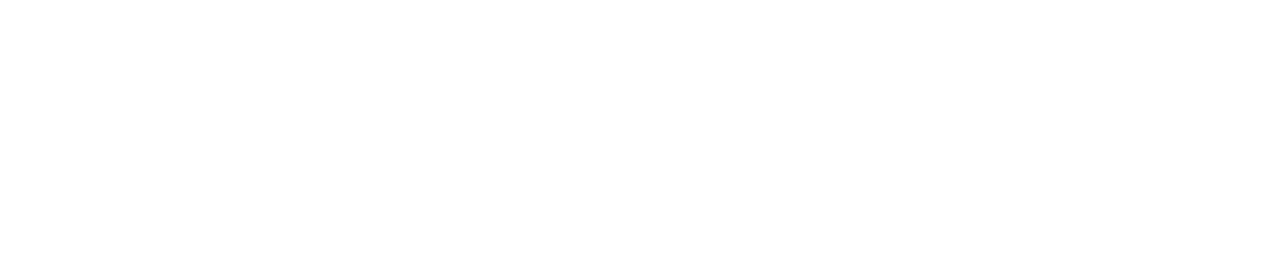
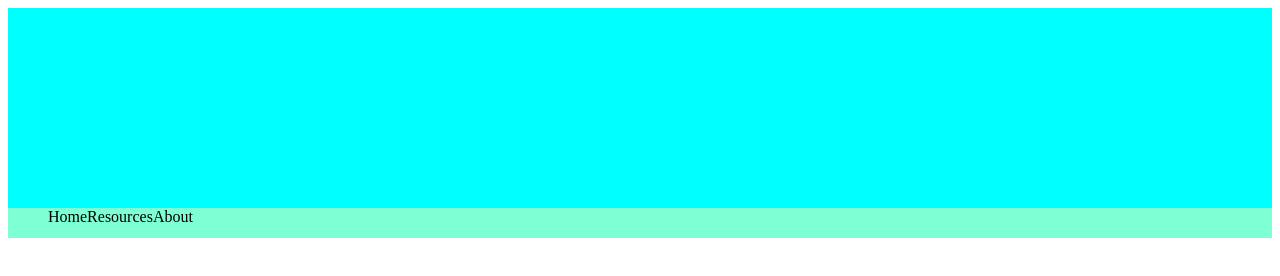
Before and after one commit to aswccProgrammingClub/ProgrammingClubWebpage, a plain HTML site: page index.html in a window 1280 px wide. Drawn offline with Linux system fonts and the light colour scheme.

Commit message:
Added: Wireframe for banner and navBar, added relevent css in index.css

```diff
--- a/css/index.css
+++ b/css/index.css
@@ -0,0 +1,21 @@
+#imageBanner
+{
+    background-color: aqua;
+    height: 200px;
+}
+
+#navBarItems {
+    display: flex;
+    flex-direction: row;
+
+    margin: 0px;
+    background-color: aquamarine;
+    height: 30px;
+
+}
+
+#navBar ul li
+{
+
+    list-style-type: none;
+}
--- a/index.html
+++ b/index.html
@@ -2,14 +2,31 @@
 <head>
     <title>aswcc Programming Club</title>
     <meta lang="en">
+    <link rel="stylesheet" href="/css/index.css">
 </head>
 <body>
     <div id="bannerDiv"></div>
+
     <div id="mainDiv">
-        <div id="topPaenlDiv"></div>
-        <div id="lefPanelDiv"></div>
-        <div id="centerPanelDiv"></div>
-        <div id="rightPanelDiv"></div>
+
+        <div id="topPaenlDiv">
+
+            <div id="imageBanner"></div>
+
+            <div id="navBar">
+
+                <ul id = "navBarItems">
+
+                    <li>Home</li>
+                    <li>Resources</li>
+                    <li>About</li>
+                </ul>
+            </div>
+            </div>
+        </div>
+    <div id="leftPanelDiv"></div>
+    <div id="centerPanelDiv"></div>
+    <div id="rightPanelDiv"></div>
     </div>
 
 </body>
```
